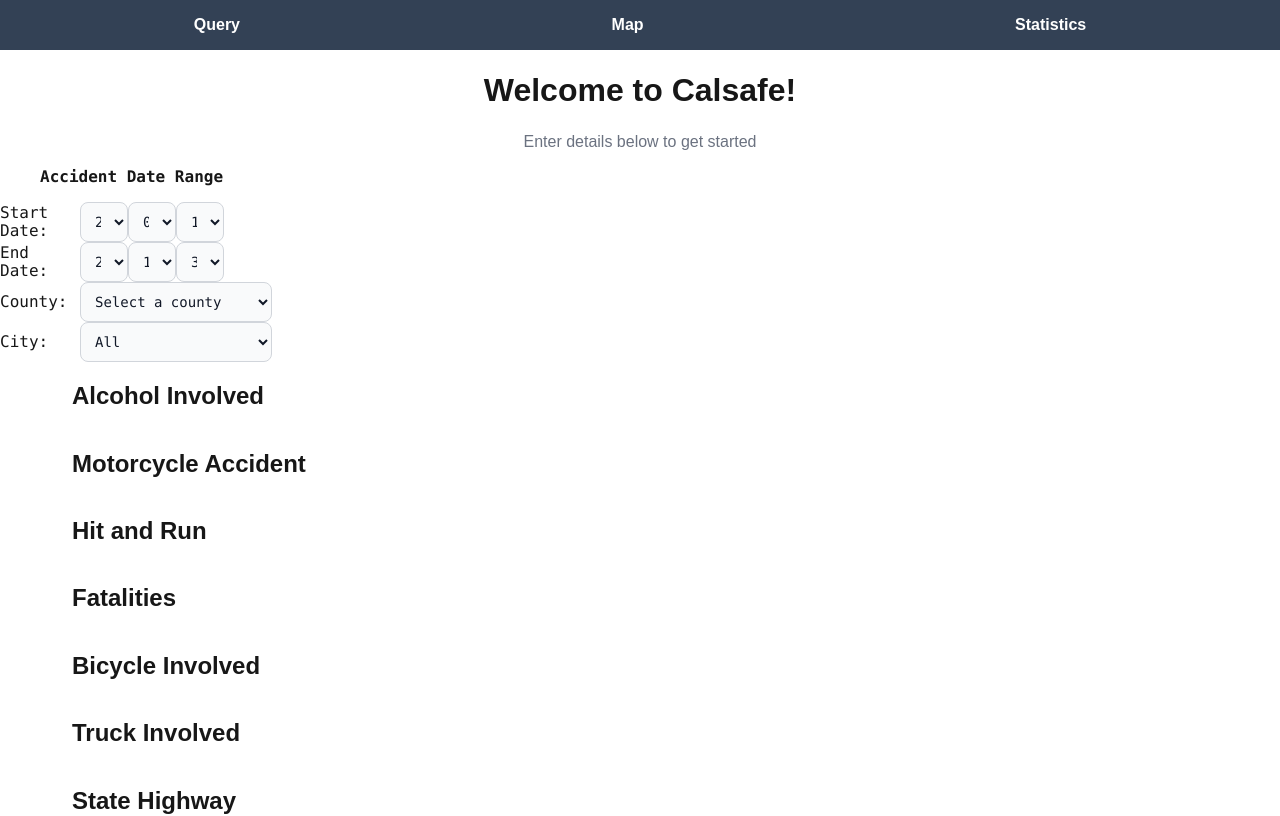
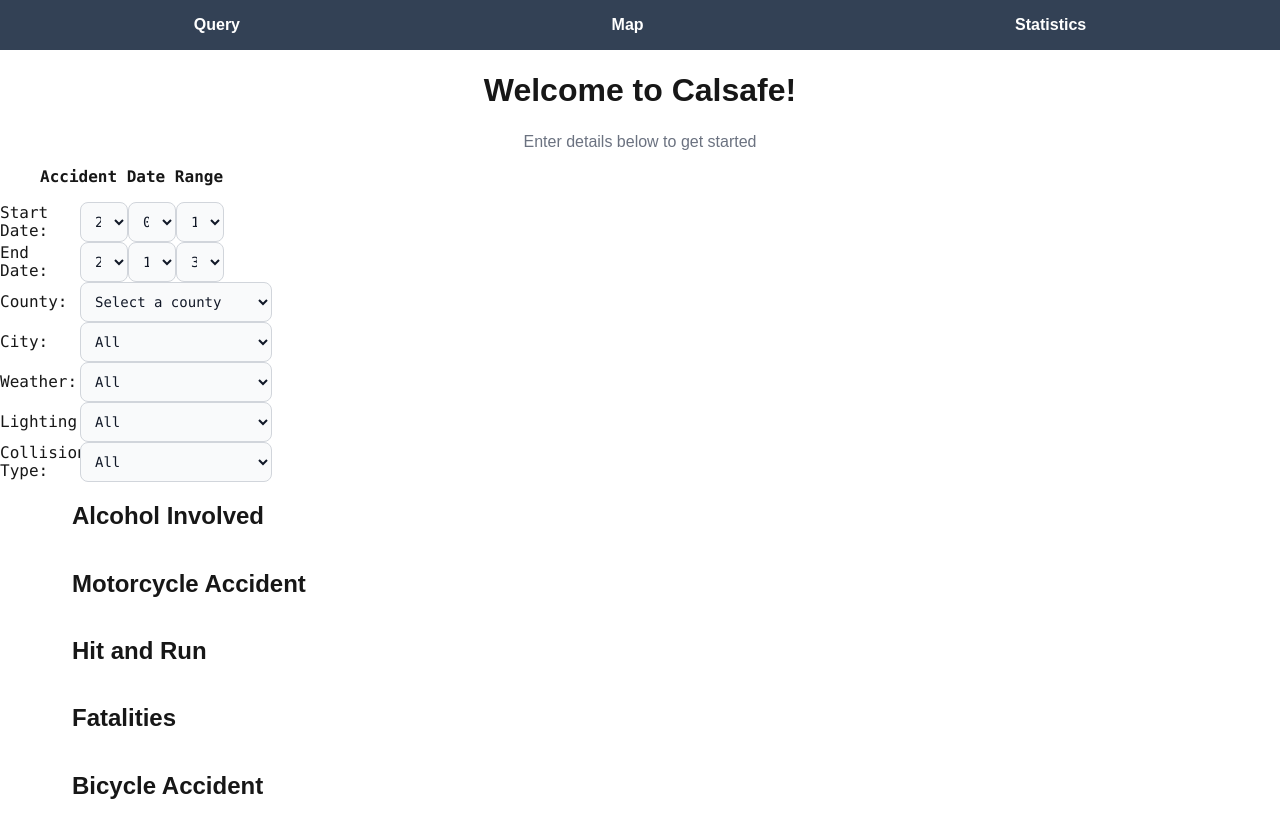
Before and after one commit to ethanl21/calsafe, a Next.js app: page / in a window 1280 px wide. Shown: the top 816 px of the page. Built offline with nearby package versions, Linux system fonts and the light colour scheme.

Commit message:
New filter boxes and switches

```diff
--- a/app/page.tsx
+++ b/app/page.tsx
@@ -42,6 +42,7 @@ interface Environment {
 }
 
 interface Party {
+	case_id: number;
 	party_number: number;
 	party_type: string;
 	at_fault: string;
@@ -62,6 +63,7 @@ interface Party {
 }
 
 interface Victim {
+	case_id: number;
 	victim_role: string;
 	victim_sex: string;
 	victim_age: number;
@@ -411,6 +413,7 @@ const AccidentQueryPage = () => {
 	const [isHitnRunToggled, setHitnRunIsToggled] = useState(false);
 	const [isFatalToggled, setFatalIsToggled] = useState(false);
 	const [isBicycleToggled, setBicycleIsToggled] = useState(false);
+	const [isPedestrianToggled, setPedestrianIsToggled] = useState(false);
 	const [isTruckToggled, setTruckIsToggled] = useState(false);
 	const [isHighwayToggled, setHighwayIsToggled] = useState(false);
 
@@ -429,6 +432,10 @@ const AccidentQueryPage = () => {
 	const [results, setResults] = useState([]);
 	const [loading, setLoading] = useState(false);
 	const [error, setError] = useState("");
+
+	const [weather, setWeather] = useState("");
+	const [collisionType, setCollisionType] = useState("");
+	const [lighting, setLighting] = useState("");
 
 	// Track the expanded item
 	const [expanded, setExpanded] = useState<number | null>(null);
@@ -472,6 +479,10 @@ const AccidentQueryPage = () => {
 			queryUrl = queryUrl.concat("&bicycle_accident=Y");
 		}
 
+		if (isPedestrianToggled) {
+			queryUrl = queryUrl.concat("&pedestrian_accident=Y");
+		}
+
 		if (isTruckToggled) {
 			queryUrl = queryUrl.concat("&truck_accident=Y");
 		}
@@ -479,6 +490,11 @@ const AccidentQueryPage = () => {
 		if (isHighwayToggled) {
 			queryUrl = queryUrl.concat("&state_hwy_ind=Y");
 		}
+
+		if (weather !== "") queryUrl += `&weather_1=${weather}`;
+		if (collisionType !== "") queryUrl += `&type_of_collision=${collisionType}`;
+		if (lighting !== "") queryUrl += `&lighting=${lighting}`;
+
 
 		console.log("Query URL:", queryUrl);
 		if (county == "") {
@@ -716,6 +732,59 @@ const AccidentQueryPage = () => {
 																	: ""}
 						</select>
 					</div>
+					{/* Weather Selector */}
+					<div className="flex items-center font-mono">
+                        <label className="w-20">Weather:</label>
+                        <select
+                            className="block w-48 rounded-lg border border-gray-300 bg-gray-50 p-2.5 text-sm text-gray-900 focus:border-blue-500 focus:ring-blue-500 dark:border-gray-600 dark:bg-gray-700 dark:text-white dark:placeholder:text-gray-400 dark:focus:border-blue-500 dark:focus:ring-blue-500"
+                            value={weather}
+                            onChange={(e) => setWeather(e.target.value)}
+                        >
+                            <option value="">All</option>
+                            <option value="A">Clear</option>
+                            <option value="B">Cloudy</option>
+                            <option value="C">Raining</option>
+                            <option value="D">Snowing</option>
+                            <option value="E">Fog</option>
+                            <option value="F">Other</option>
+                            <option value="G">Wind</option>
+                        </select>
+                    </div>
+					{/* Lighting Selector */}
+					<div className="flex items-center font-mono">
+                        <label className="w-20">Lighting:</label>
+                        <select
+                            className="block w-48 rounded-lg border border-gray-300 bg-gray-50 p-2.5 text-sm text-gray-900 focus:border-blue-500 focus:ring-blue-500 dark:border-gray-600 dark:bg-gray-700 dark:text-white dark:placeholder:text-gray-400 dark:focus:border-blue-500 dark:focus:ring-blue-500"
+                            value={lighting}
+                            onChange={(e) => setLighting(e.target.value)}
+                        >
+                            <option value="">All</option>
+                            <option value="A">Daylight</option>
+                            <option value="B">Dusk/Dawn</option>
+                            <option value="C">Dark w/ Street Lights)</option>
+                            <option value="D">Dark w/o Steet Lights</option>
+                            <option value="E">Dark w/ Malfunctioning Lights</option>
+                        </select>
+                    </div>
+					{/* Collision Type Selector */}
+                    <div className="flex items-center font-mono">
+                        <label className="w-20">Collision Type:</label>
+                        <select
+                            className="block w-48 rounded-lg border border-gray-300 bg-gray-50 p-2.5 text-sm text-gray-900 focus:border-blue-500 focus:ring-blue-500 dark:border-gray-600 dark:bg-gray-700 dark:text-white dark:placeholder:text-gray-400 dark:focus:border-blue-500 dark:focus:ring-blue-500"
+                            value={collisionType}
+                            onChange={(e) => setCollisionType(e.target.value)}
+                        >
+                            <option value="">All</option>
+                            <option value="A">Head-On</option>
+                            <option value="B">Sideswipe</option>
+                            <option value="C">Rear End</option>
+                            <option value="D">Broadside</option>
+                            <option value="E">Hit Object</option>
+                            <option value="F">Overturned</option>
+                            <option value="G">Vehicle/Pedestrian</option>
+                            <option value="H">Other</option>
+                        </select>
+                    </div>
 					<div>
 						<div className="flex space-x-4">
 							<Switch
@@ -750,14 +819,21 @@ const AccidentQueryPage = () => {
 								isToggled={isBicycleToggled}
 								onToggle={() => setBicycleIsToggled(!isBicycleToggled)}
 							></Switch>
-							<h2>Bicycle Involved</h2>
+							<h2>Bicycle Accident</h2>
+						</div>
+						<div className="flex space-x-4">
+							<Switch
+								isToggled={isPedestrianToggled}
+								onToggle={() => setPedestrianIsToggled(!isPedestrianToggled)}
+							></Switch>
+							<h2>Pedestrian Accident</h2>
 						</div>
 						<div className="flex space-x-4">
 							<Switch
 								isToggled={isTruckToggled}
 								onToggle={() => setTruckIsToggled(!isTruckToggled)}
 							></Switch>
-							<h2>Truck Involved</h2>
+							<h2>Truck Accident</h2>
 						</div>
 						<div className="flex space-x-4">
 							<Switch
@@ -872,6 +948,10 @@ const AccidentQueryPage = () => {
 										</p>
 										<p className="mx-1">
 											<strong>Collision Time:</strong> {result.collision_time}
+										</p>
+										<p className="mx-1">
+											<strong>Case Number:</strong>{" "}
+											{result.case_id}
 										</p>
 										<p className="mx-1">
 											<strong>Type of Collision:</strong>{" "}
```
